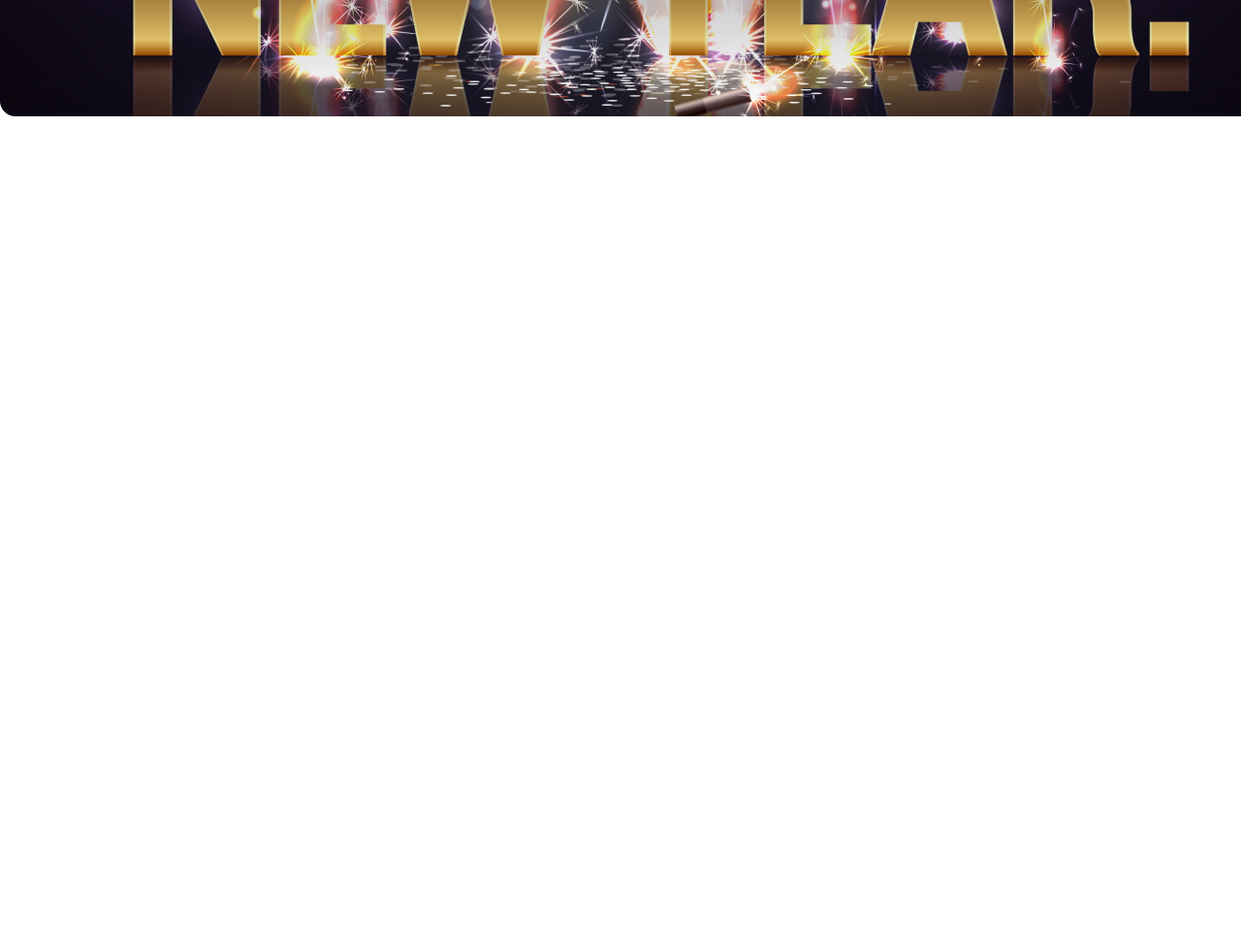
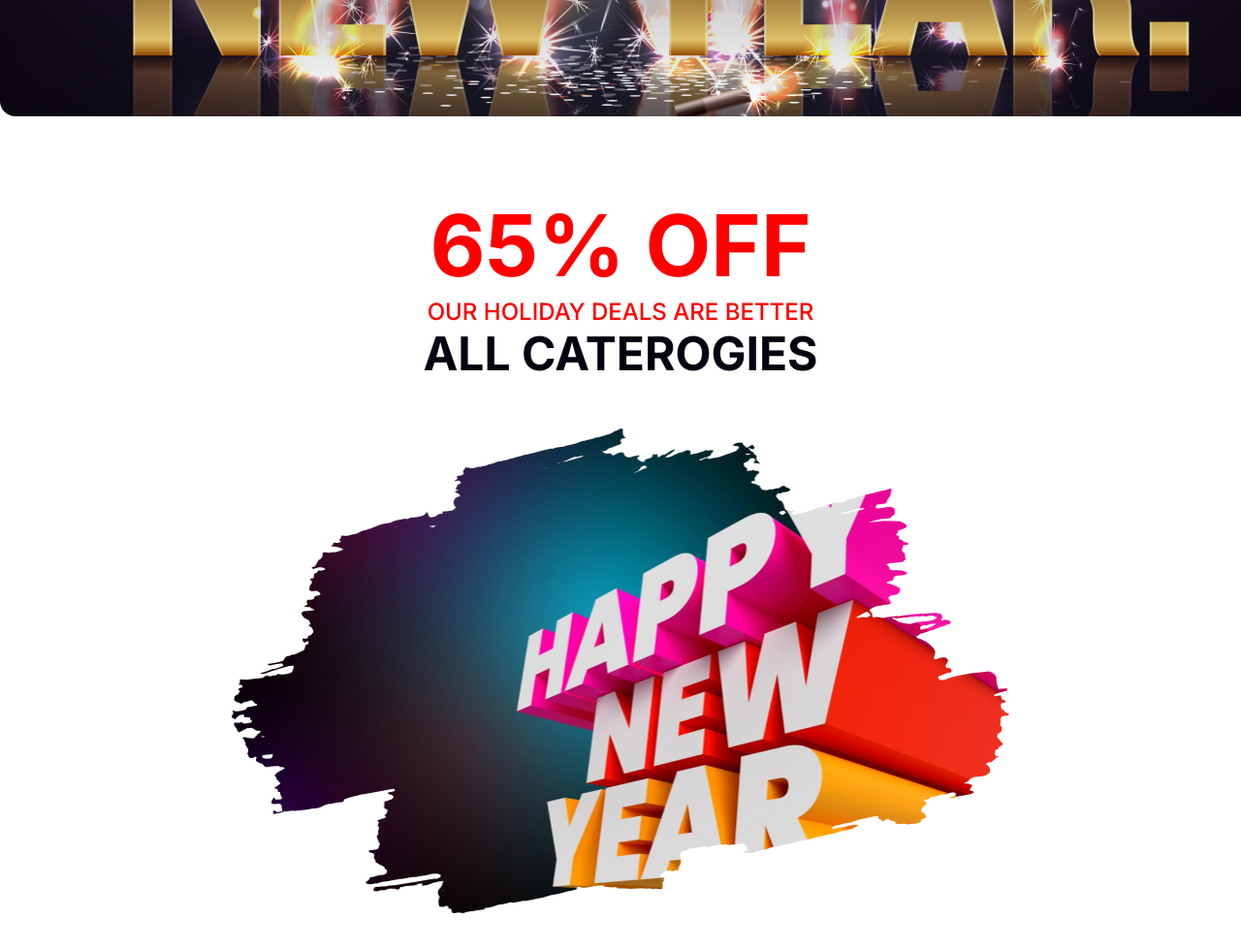
Before and after one commit to marinaakter/Landing-page_Prev_batch, a plain HTML site: page index.html in a window 1280 px wide. Shown: the part 500-1480 px from the top of the page at 97% size. Before the commit the page ends 800 px from the top, so only its background shows below. Drawn offline with Linux system fonts and the light colour scheme.

Commit message:
discount section added with style

```diff
--- a/index.html
+++ b/index.html
@@ -13,7 +13,12 @@
         </div>
     </header>
     <main>
-
+        <section class="discount-section-container">
+            <h1>65% OFF</h1>
+            <p>OUR HOLIDAY DEALS ARE BETTER</p>
+            <h2>ALL CATEROGIES</h2>
+            <img src="/images/New Year Photo.png" alt="">
+        </section>
     </main>
     <footer>
 
--- a/style/style.css
+++ b/style/style.css
@@ -1,4 +1,4 @@
-@import url("https://fonts.googleapis.com/css2?family=Merriweather:ital,wght@0,300;0,400;0,700;0,900;1,300;1,400;1,700;1,900&display=swap");
+@import url("https://fonts.googleapis.com/css2?family=Inter:wght@100..900&family=Merriweather:ital,wght@0,300;0,400;0,700;0,900;1,300;1,400;1,700;1,900&display=swap");
 
 * {
   box-sizing: border-box;
@@ -7,6 +7,7 @@
 }
 body {
   font-family: "Merriweather", serif;
+  /* font-family: "Inter", sans-serif; */
 }
 
 /* banner section style starts here */
@@ -49,3 +50,44 @@ body {
   letter-spacing: 0%;
   text-align: center;
 }
+
+.discount-section-container {
+  width: 802.9px;
+  height: 806px;
+  margin: 0 auto;
+  margin-top: 80px;
+}
+
+.discount-section-container h1 {
+  color: rgb(255, 0, 0);
+  font-family: Inter;
+  font-size: 88px;
+  font-weight: 700;
+  line-height: 107px;
+  letter-spacing: 0%;
+  text-align: center;
+}
+.discount-section-container p {
+  color: rgb(255, 0, 0);
+  font-family: Inter;
+  font-size: 24px;
+  font-weight: 500;
+  line-height: 29px;
+  letter-spacing: 0%;
+  text-align: center;
+}
+.discount-section-container h2 {
+  color: rgb(7, 2, 17);
+  font-family: Inter;
+  font-size: 48px;
+  font-weight: 700;
+  line-height: 58px;
+  letter-spacing: 0%;
+  text-align: center;
+}
+
+.discount-section-container img {
+  width: 802.9px;
+  height: 500px;
+  margin-top: 48px;
+}
```
